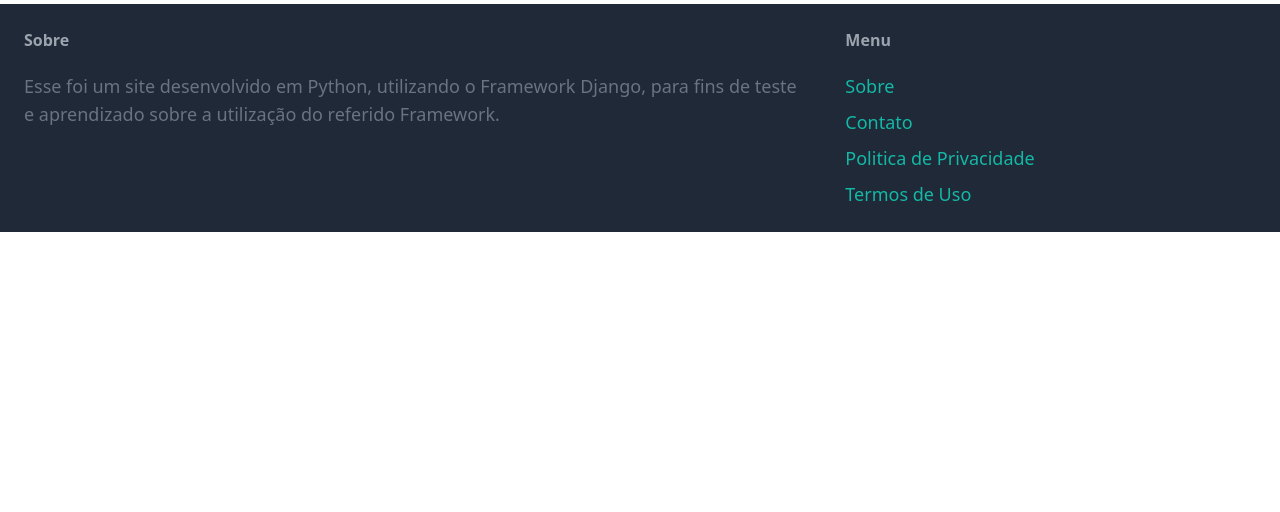
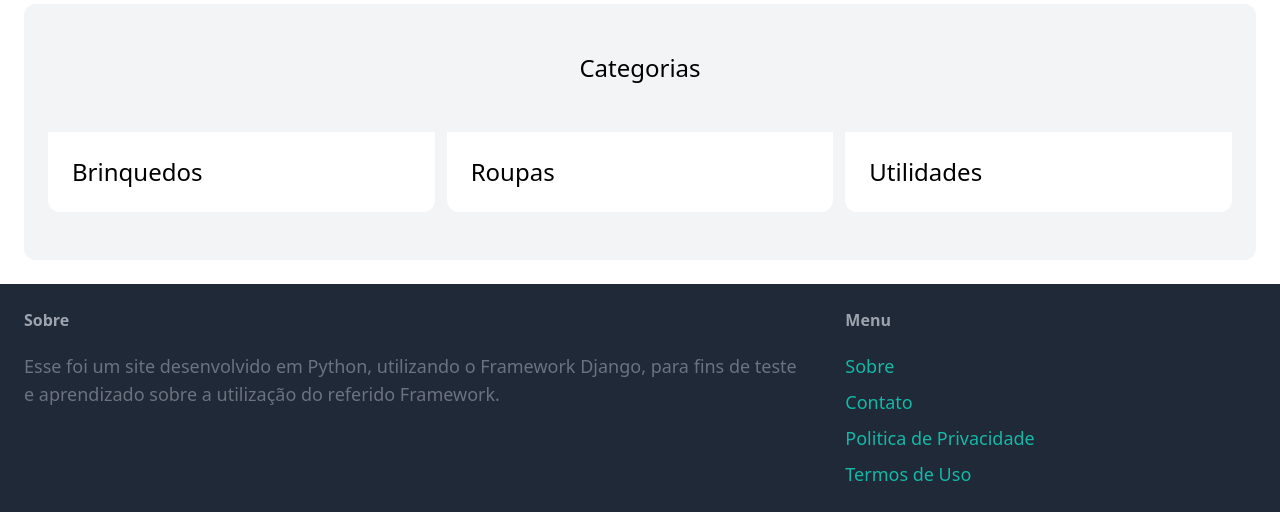
Before and after one commit to Kaique-py/Site-Django-1, a Django app: page / in a window 1280 px wide. Shown: the part 725-1237 px from the top of the page. Before the commit the page ends 957 px from the top, so only its background shows below. Run offline with Django 4.2, Linux system fonts and the light colour scheme; data comes from the database, SQL or seed files in the repository; some libraries are stand-ins or nearby versions.

Commit message:
Categoria, na página principal

```diff
--- a/core/templates/core/index.html
+++ b/core/templates/core/index.html
@@ -23,4 +23,23 @@
             </div>
         {% endfor %}
     </div>
+
+    <div class="mt-6 px-6 py-12 bg-gray-100 rounded-xl">
+        <h2 class="mb-12 text-2xl text-center">Categorias</h2>
+
+        <div class="grid grid-cols-3 gap-3">
+            {% for categoria in categorias %}
+                <div>
+                    <a href="#">
+                        <div class="p-6 bg-white rounded-b-xl">
+                            <h2 class="text-2xl">{{ categoria.nome }}</h2>
+                            <!--<p class="text-gray-500">{{ categoria.itens.count }} itens</p> Aqui deveria ser a contagem de quantos itens existem em cada categoria, mas não consegui fazer funcionar.-->
+                        </div>
+                    </a>
+                </div>
+            {% endfor %}
+
+        </div>
+
+    </div>
 {% endblock %}
```
